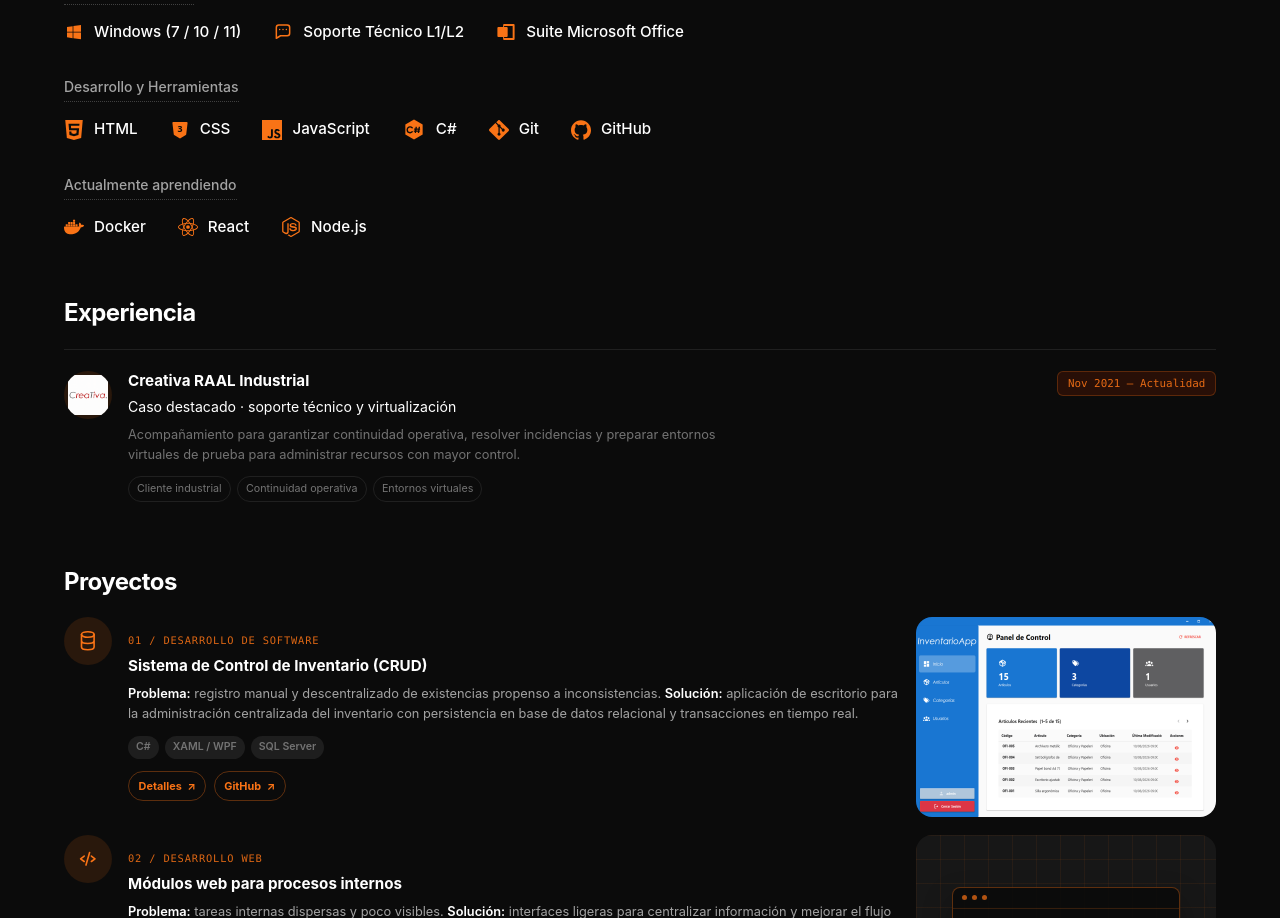
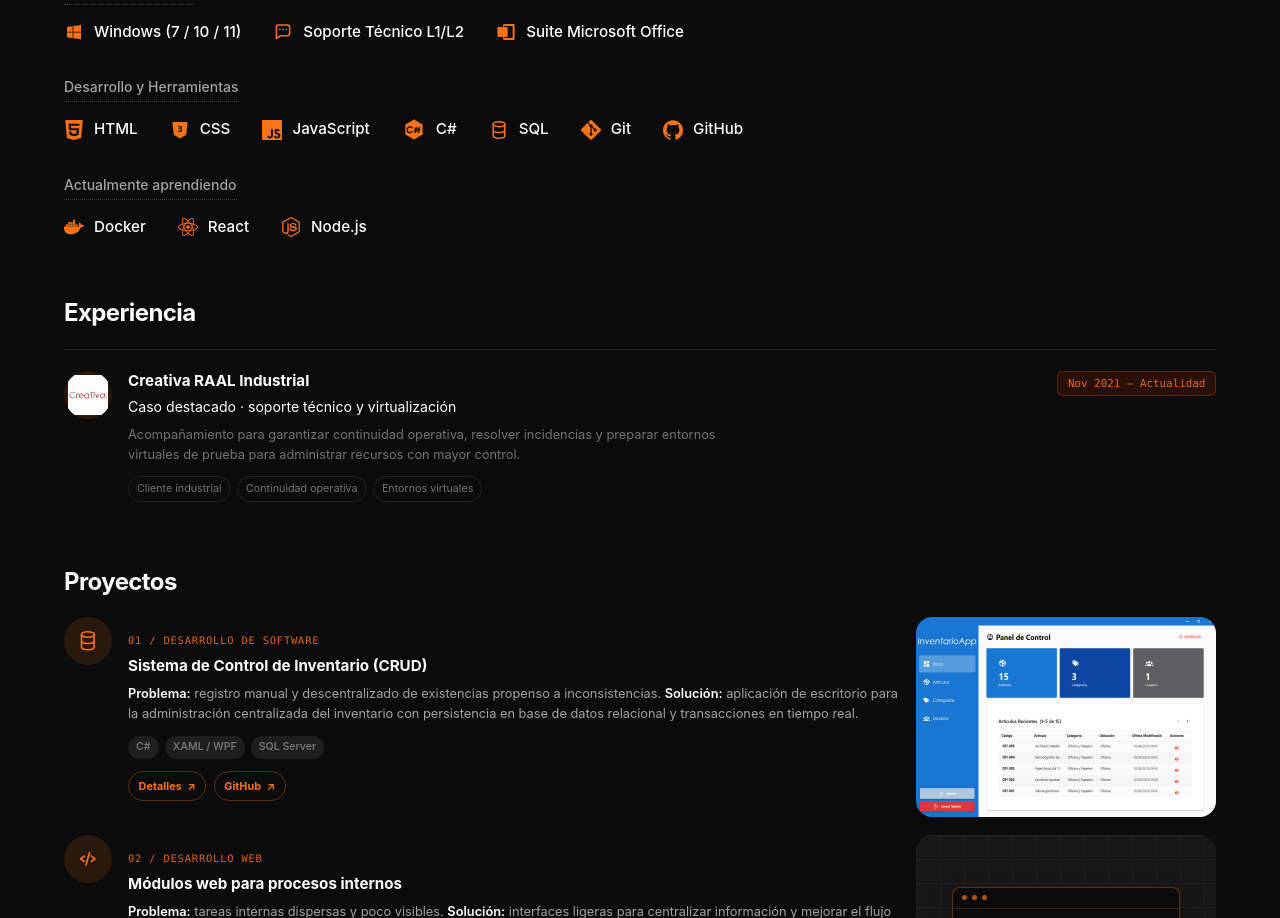
Before and after one commit to AndresMolina-Sys/AndresMolina-Sys.github.io, a React (Vite) app: page / in a window 1280 px wide. Shown: the part 866-1784 px from the top of the page. Built offline with nearby package versions, Linux system fonts and the light colour scheme.

Commit message:
Agregar SQL al stack tecnologico

```diff
--- a/src/data.js
+++ b/src/data.js
@@ -93,5 +93,5 @@ export const translations = {
 export const skillGroups = [
   { items: [{ label: 'Microsoft Hyper-V', icon: 'monitor' }, { label: 'Oracle VirtualBox', icon: 'virtualbox' }, { label: 'Redes de Computadoras', icon: 'network' }, { label: 'Mantenimiento de Hardware', icon: 'chip' }] },
   { items: [{ label: 'Windows (7 / 10 / 11)', icon: 'windows' }, { label: 'Soporte Técnico L1/L2', icon: 'support' }, { label: 'Suite Microsoft Office', icon: 'office' }] },
-  { items: [{ label: 'HTML', icon: 'html' }, { label: 'CSS', icon: 'css' }, { label: 'JavaScript', icon: 'javascript' }, { label: 'C#', icon: 'csharp' }, { label: 'Git', icon: 'git' }, { label: 'GitHub', icon: 'github' }] }
+  { items: [{ label: 'HTML', icon: 'html' }, { label: 'CSS', icon: 'css' }, { label: 'JavaScript', icon: 'javascript' }, { label: 'C#', icon: 'csharp' }, { label: 'SQL', icon: 'database' }, { label: 'Git', icon: 'git' }, { label: 'GitHub', icon: 'github' }] }
 ];
```
